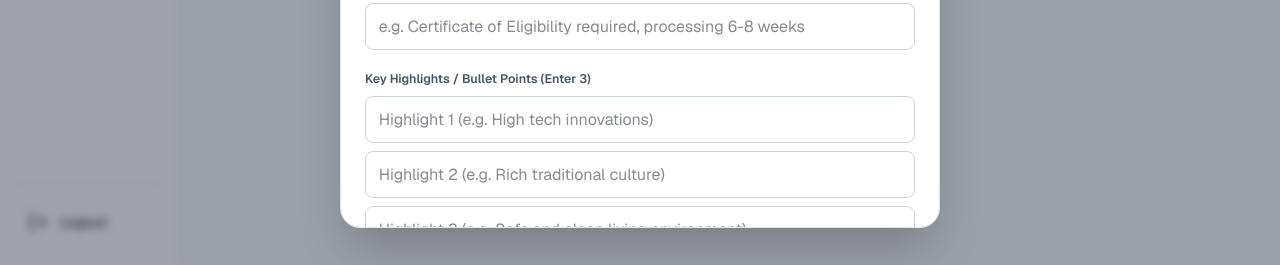
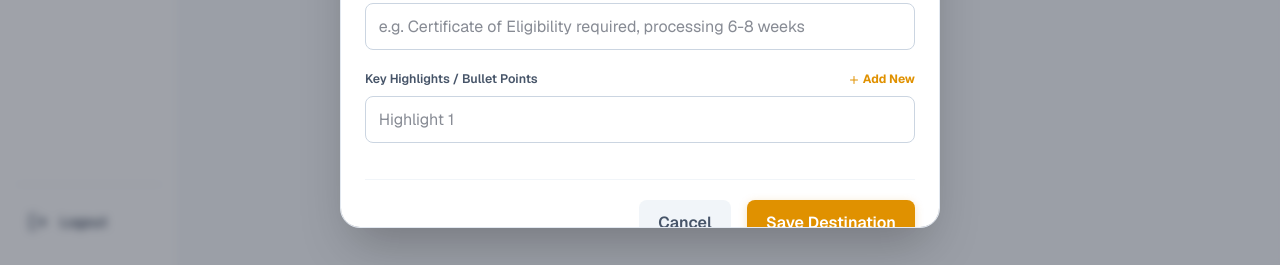
Before and after one commit to princeshiamofficial/Rowshanara-Edu, a Next.js app: page /admin/destinations in a window 1280 px wide. Both pictures are taken after a click on the button "Add Destination". Shown: the part 532-797 px from the top of the page. Built offline with nearby package versions, Linux system fonts and the light colour scheme; no server answers; the database is empty.

Commit message:
feat: make highlights list dynamic in admin destinations modal with an Add New button

```diff
--- a/src/app/admin/destinations/page.tsx
+++ b/src/app/admin/destinations/page.tsx
@@ -44,9 +44,7 @@ export default function AdminDestinationsPage() {
     work: '',
     pr: '',
     gradient: 'linear-gradient(135deg, #3b82f6 0%, #1d4ed8 100%)',
-    bullet1: '',
-    bullet2: '',
-    bullet3: '',
+    bullets: [''],
     cities: '',
     visaInfo: ''
   });
@@ -66,13 +64,38 @@ export default function AdminDestinationsPage() {
     fetchDestinations();
   }, []);
 
+  const handleAddHighlightField = () => {
+    setNewDest(prev => ({
+      ...prev,
+      bullets: [...prev.bullets, '']
+    }));
+  };
+
+  const handleHighlightChange = (index: number, value: string) => {
+    const updated = [...newDest.bullets];
+    updated[index] = value;
+    setNewDest(prev => ({
+      ...prev,
+      bullets: updated
+    }));
+  };
+
+  const handleRemoveHighlightField = (index: number) => {
+    if (newDest.bullets.length <= 1) return;
+    const updated = newDest.bullets.filter((_, idx) => idx !== index);
+    setNewDest(prev => ({
+      ...prev,
+      bullets: updated
+    }));
+  };
+
   const handleAddDestination = async (e: React.FormEvent) => {
     e.preventDefault();
     try {
       const payload = {
         ...newDest,
         id: editingId,
-        bullets: [newDest.bullet1, newDest.bullet2, newDest.bullet3].filter(Boolean)
+        bullets: newDest.bullets.filter(Boolean)
       };
 
       const url = '/api/destinations';
@@ -95,9 +118,7 @@ export default function AdminDestinationsPage() {
           work: '',
           pr: '',
           gradient: 'linear-gradient(135deg, #3b82f6 0%, #1d4ed8 100%)',
-          bullet1: '',
-          bullet2: '',
-          bullet3: '',
+          bullets: [''],
           cities: '',
           visaInfo: ''
         });
@@ -122,9 +143,7 @@ export default function AdminDestinationsPage() {
       work: dest.work,
       pr: dest.pr,
       gradient: dest.gradient || 'linear-gradient(135deg, #3b82f6 0%, #1d4ed8 100%)',
-      bullet1: Array.isArray(dest.bullets) ? (dest.bullets[0] || '') : '',
-      bullet2: Array.isArray(dest.bullets) ? (dest.bullets[1] || '') : '',
-      bullet3: Array.isArray(dest.bullets) ? (dest.bullets[2] || '') : '',
+      bullets: Array.isArray(dest.bullets) && dest.bullets.length > 0 ? [...dest.bullets] : [''],
       cities: dest.cities,
       visaInfo: dest.visaInfo
     });
@@ -142,9 +161,7 @@ export default function AdminDestinationsPage() {
       work: '',
       pr: '',
       gradient: 'linear-gradient(135deg, #3b82f6 0%, #1d4ed8 100%)',
-      bullet1: '',
-      bullet2: '',
-      bullet3: '',
+      bullets: [''],
       cities: '',
       visaInfo: ''
     });
@@ -454,32 +471,56 @@ export default function AdminDestinationsPage() {
                 </div>
 
                 <div>
-                  <label style={{ display: 'block', fontSize: '0.775rem', fontWeight: 600, color: '#475569', marginBottom: '0.4rem' }}>Key Highlights / Bullet Points (Enter 3)</label>
+                  <div style={{ display: 'flex', justifyContent: 'space-between', alignItems: 'center', marginBottom: '0.4rem' }}>
+                    <label style={{ fontSize: '0.775rem', fontWeight: 600, color: '#475569' }}>Key Highlights / Bullet Points</label>
+                    <button
+                      type="button"
+                      onClick={handleAddHighlightField}
+                      style={{
+                        background: 'transparent',
+                        border: 'none',
+                        color: '#E09100',
+                        fontSize: '0.75rem',
+                        fontWeight: 700,
+                        cursor: 'pointer',
+                        display: 'flex',
+                        alignItems: 'center',
+                        gap: '0.2rem'
+                      }}
+                    >
+                      <Plus size={12} />
+                      <span>Add New</span>
+                    </button>
+                  </div>
                   <div style={{ display: 'flex', flexDirection: 'column', gap: '0.5rem' }}>
-                    <input
-                      required
-                      type="text"
-                      placeholder="Highlight 1 (e.g. High tech innovations)"
-                      value={newDest.bullet1}
-                      onChange={e => setNewDest({ ...newDest, bullet1: e.target.value })}
-                      style={{ width: '100%', padding: '0.6rem 0.8rem', border: '1px solid #cbd5e1', borderRadius: '8px', outline: 'none' }}
-                    />
-                    <input
-                      required
-                      type="text"
-                      placeholder="Highlight 2 (e.g. Rich traditional culture)"
-                      value={newDest.bullet2}
-                      onChange={e => setNewDest({ ...newDest, bullet2: e.target.value })}
-                      style={{ width: '100%', padding: '0.6rem 0.8rem', border: '1px solid #cbd5e1', borderRadius: '8px', outline: 'none' }}
-                    />
-                    <input
-                      required
-                      type="text"
-                      placeholder="Highlight 3 (e.g. Safe and clean living environment)"
-                      value={newDest.bullet3}
-                      onChange={e => setNewDest({ ...newDest, bullet3: e.target.value })}
-                      style={{ width: '100%', padding: '0.6rem 0.8rem', border: '1px solid #cbd5e1', borderRadius: '8px', outline: 'none' }}
-                    />
+                    {newDest.bullets.map((bullet, index) => (
+                      <div key={index} style={{ display: 'flex', gap: '0.5rem', alignItems: 'center' }}>
+                        <input
+                          required
+                          type="text"
+                          placeholder={`Highlight ${index + 1}`}
+                          value={bullet}
+                          onChange={e => handleHighlightChange(index, e.target.value)}
+                          style={{ flexGrow: 1, padding: '0.6rem 0.8rem', border: '1px solid #cbd5e1', borderRadius: '8px', outline: 'none' }}
+                        />
+                        {newDest.bullets.length > 1 && (
+                          <button
+                            type="button"
+                            onClick={() => handleRemoveHighlightField(index)}
+                            style={{
+                              background: 'transparent',
+                              border: 'none',
+                              color: '#ef4444',
+                              cursor: 'pointer',
+                              padding: '0.25rem',
+                              borderRadius: '4px',
+                            }}
+                          >
+                            <X size={16} />
+                          </button>
+                        )}
+                      </div>
+                    ))}
                   </div>
                 </div>
 
```
